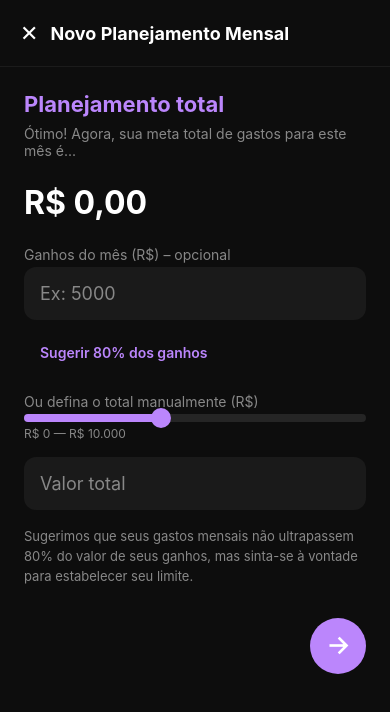
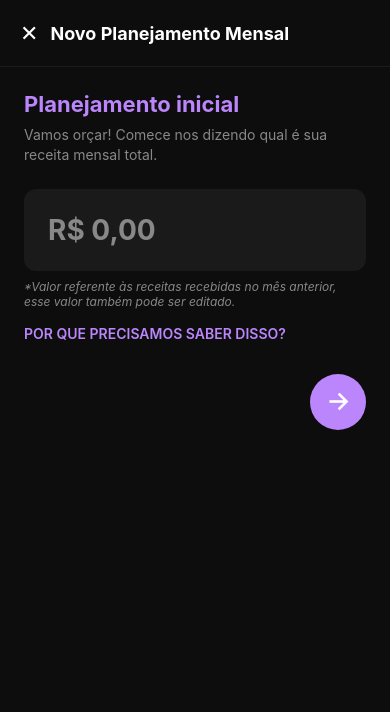
Before and after one commit to BrunaDomingues/FluxApp, a React Native app: screen /DefinirOrcamento in a window 390 px wide. Shown: the top 712 px of the page. Built offline with nearby package versions, Linux system fonts and the light colour scheme.

Commit message:
Update budget screen to include slider component; add @react-native-community/slider dependency and adjust budget calculation logic. Enhance user input handling and improve UI elements for better user experience.

```diff
--- a/package.json
+++ b/package.json
@@ -10,6 +10,7 @@
   },
   "dependencies": {
     "@expo/vector-icons": "^13.0.0",
+    "@react-native-community/slider": "5.0.1",
     "@react-navigation/bottom-tabs": "^7.15.5",
     "@react-navigation/native": "^7.1.33",
     "@react-navigation/stack": "^7.8.4",
--- a/src/screens/DefinirOrcamentoScreen.js
+++ b/src/screens/DefinirOrcamentoScreen.js
@@ -1,4 +1,4 @@
-import React, { useState, useMemo } from 'react';
+import React, { useState, useMemo, useEffect } from 'react';
 import {
   View,
   Text,
@@ -12,16 +12,17 @@ import {
   Modal,
   Pressable,
 } from 'react-native';
+import Slider from '@react-native-community/slider';
 import { useSafeAreaInsets } from 'react-native-safe-area-context';
 import Ionicons from '../components/Icons';
 import { colors, spacing, borderRadius } from '../constants/theme';
 import { useApp } from '../context/AppContext';
 
 const MESES = ['Janeiro', 'Fevereiro', 'Março', 'Abril', 'Maio', 'Junho', 'Julho', 'Agosto', 'Setembro', 'Outubro', 'Novembro', 'Dezembro'];
-const SLIDER_MAX = 10000;
 const SUGESTAO_PCT = 0.8;
+const SLIDER_MAX = 50000;
 
-const iconPorCat = { Alimentação: 'restaurant-outline', Moradia: 'home-outline', Transporte: 'car-outline', Lazer: 'happy-outline' };
+const iconPorCat = { Alimentação: 'restaurant-outline', Moradia: 'home-outline', Transporte: 'car-outline', Lazer: 'happy-outline', Saúde: 'medkit-outline', Educação: 'school-outline' };
 function getIcon(nome) { return iconPorCat[nome] || 'pricetag-outline'; }
 
 export default function DefinirOrcamentoScreen({ navigation, route }) {
@@ -30,27 +31,22 @@ export default function DefinirOrcamentoScreen({ navigation, route }) {
   const mes = route?.params?.mes ?? new Date().getMonth();
   const ano = route?.params?.ano ?? new Date().getFullYear();
   const orcAtual = getOrcamento(mes, ano);
-  const receitasMes = getReceitasNoMes(mes, ano);
-  const sugerido80 = Math.round(receitasMes * SUGESTAO_PCT * 100) / 100;
+  const mesAnterior = mes === 0 ? 11 : mes - 1;
+  const anoAnterior = mes === 0 ? ano - 1 : ano;
+  const receitaMesAnterior = getReceitasNoMes(mesAnterior, anoAnterior);
 
   const [step, setStep] = useState(1);
-  const [ganhosInput, setGanhosInput] = useState(receitasMes > 0 ? String(receitasMes) : '');
-  const [total, setTotal] = useState(() => orcAtual.total > 0 ? String(orcAtual.total) : (sugerido80 > 0 ? String(sugerido80) : ''));
-  const [totalSlider, setTotalSlider] = useState(() => orcAtual.total || sugerido80 || 4000);
-  const [categoriasSelecionadas, setCategoriasSelecionadas] = useState(() => {
-    const ids = {};
-    Object.keys(orcAtual.categorias || {}).forEach((id) => { ids[id] = true; });
-    return ids;
+  const [receitaMensal, setReceitaMensal] = useState(() => {
+    const r = receitaMesAnterior || orcAtual.total;
+    return r > 0 ? String(r) : '';
   });
-  const [porCategoria, setPorCategoria] = useState(() => {
-    const cat = {};
-    categorias.filter((c) => c.tipo === 'saida').forEach((c) => {
-      cat[c.id] = orcAtual.categorias[c.id] ?? 0;
-    });
-    return cat;
-  });
+  const [total, setTotal] = useState('');
+  const [totalSlider, setTotalSlider] = useState(0);
+  const [categoriasSelecionadas, setCategoriasSelecionadas] = useState({});
+  const [porCategoria, setPorCategoria] = useState({});
   const [modalMeta, setModalMeta] = useState(null);
 
+  const receitaNum = useMemo(() => parseFloat((receitaMensal || '0').replace(',', '.')) || 0, [receitaMensal]);
   const totalNum = useMemo(() => parseFloat((total || '0').replace(',', '.')) || 0, [total]);
   const totalAlocado = useMemo(
     () => Object.keys(categoriasSelecionadas).filter((id) => categoriasSelecionadas[id]).reduce((s, id) => s + (porCategoria[id] || 0), 0),
@@ -59,15 +55,35 @@ export default function DefinirOrcamentoScreen({ navigation, route }) {
   const valorRestante = Math.max(0, totalNum - totalAlocado);
   const categoriasSaida = categorias.filter((c) => c.tipo === 'saida');
 
-  const aplicar80 = () => {
-    const g = parseFloat((ganhosInput || '0').replace(',', '.')) || 0;
-    if (g <= 0) {
-      Alert.alert('Informe seus ganhos', 'Digite o valor dos ganhos do mês para sugerir 80%.');
+  const sliderMin = 0;
+  const sliderMax = step === 2
+    ? Math.max(receitaNum > 0 ? receitaNum : SLIDER_MAX, totalNum, 100)
+    : SLIDER_MAX;
+  const sliderValue = Math.min(sliderMax, Math.max(sliderMin, totalNum));
+
+  useEffect(() => {
+    if (step === 2 && receitaNum > 0 && total === '') {
+      const sugerido = Math.round(receitaNum * SUGESTAO_PCT * 100) / 100;
+      setTotal(String(sugerido));
+      setTotalSlider(sugerido);
+    }
+  }, [step, receitaNum]);
+
+  const avancarStep1 = () => {
+    if (receitaNum > 0) {
+      const sugerido = Math.round(receitaNum * SUGESTAO_PCT * 100) / 100;
+      setTotal(String(sugerido));
+      setTotalSlider(sugerido);
+    }
+    setStep(2);
+  };
+
+  const avancarStep2 = () => {
+    if (totalNum <= 0) {
+      Alert.alert('Atenção', 'Informe o valor máximo de gastos.');
       return;
     }
-    const v = Math.round(g * SUGESTAO_PCT * 100) / 100;
-    setTotal(String(v));
-    setTotalSlider(v);
+    setStep(3);
   };
 
   const toggleCategoria = (id) => {
@@ -75,7 +91,7 @@ export default function DefinirOrcamentoScreen({ navigation, route }) {
   };
 
   const abrirMeta = (cat) => {
-    setModalMeta({ cat, valor: porCategoria[cat.id] || 0 });
+    setModalMeta({ cat, valor: porCategoria[cat.id] ?? '' });
   };
 
   const salvarMeta = () => {
@@ -88,20 +104,25 @@ export default function DefinirOrcamentoScreen({ navigation, route }) {
 
   const handleSalvar = () => {
     if (totalNum <= 0) {
-      Alert.alert('Atenção', 'Informe o orçamento total.');
+      Alert.alert('Atenção', 'Orçamento inválido.');
       return;
     }
     const categoriasObj = {};
     Object.keys(categoriasSelecionadas).forEach((id) => {
-      if (categoriasSelecionadas[id] && (porCategoria[id] || 0) > 0) {
-        categoriasObj[id] = porCategoria[id];
+      if (categoriasSelecionadas[id]) {
+        const val = porCategoria[id] || 0;
+        if (val > 0) categoriasObj[id] = val;
       }
     });
     setOrcamentoMensal(mes, ano, totalNum, categoriasObj);
     navigation.goBack();
   };
 
-  const pctSlider = Math.min(100, (totalSlider / SLIDER_MAX) * 100);
+  const handleSliderChange = (v) => {
+    const valor = Math.round(v * 100) / 100;
+    setTotal(String(valor));
+    setTotalSlider(valor);
+  };
 
   return (
     <KeyboardAvoidingView
@@ -115,56 +136,76 @@ export default function DefinirOrcamentoScreen({ navigation, route }) {
         <Text style={styles.title}>Novo Planejamento Mensal</Text>
       </View>
 
+      {/* Etapa 1: Receita mensal */}
       {step === 1 && (
         <ScrollView contentContainerStyle={styles.content} keyboardShouldPersistTaps="handled">
-          <Text style={styles.stepTitle}>Planejamento total</Text>
-          <Text style={styles.stepSub}>Ótimo! Agora, sua meta total de gastos para este mês é...</Text>
-          <Text style={styles.valorGrande}>R$ {totalNum.toLocaleString('pt-BR', { minimumFractionDigits: 2 })}</Text>
-
-          <Text style={styles.label}>Ganhos do mês (R$) – opcional</Text>
+          <Text style={styles.stepTitle}>Planejamento inicial</Text>
+          <Text style={styles.stepSub}>Vamos orçar! Comece nos dizendo qual é sua receita mensal total.</Text>
           <TextInput
-            style={styles.input}
-            placeholder="Ex: 5000"
+            style={styles.inputGrande}
+            placeholder="R$ 0,00"
             placeholderTextColor={colors.textMuted}
-            value={ganhosInput}
-            onChangeText={setGanhosInput}
+            value={receitaMensal}
+            onChangeText={setReceitaMensal}
             keyboardType="decimal-pad"
           />
-          <TouchableOpacity style={styles.btn80} onPress={aplicar80}>
-            <Text style={styles.btn80Text}>Sugerir 80% dos ganhos</Text>
+          <Text style={styles.nota}>
+            *Valor referente às receitas recebidas no mês anterior, esse valor também pode ser editado.
+          </Text>
+          <TouchableOpacity style={styles.linkPorque}>
+            <Text style={styles.linkPorqueText}>POR QUE PRECISAMOS SABER DISSO?</Text>
           </TouchableOpacity>
-
-          <Text style={styles.label}>Ou defina o total manualmente (R$)</Text>
-          <View style={styles.sliderWrap}>
-            <View style={styles.sliderTrack}>
-              <View style={[styles.sliderFill, { width: `${pctSlider}%` }]} />
-              <View style={[styles.sliderThumb, { left: `${pctSlider}%` }]} />
-            </View>
-            <Text style={styles.sliderLabels}>R$ 0 — R$ {SLIDER_MAX.toLocaleString('pt-BR')}</Text>
-          </View>
-          <TextInput
-            style={styles.input}
-            placeholder="Valor total"
-            placeholderTextColor={colors.textMuted}
-            value={total}
-            onChangeText={(v) => { setTotal(v); const n = parseFloat(v.replace(',', '.')) || 0; setTotalSlider(n); }}
-            keyboardType="decimal-pad"
-          />
-
-          <Text style={styles.sugestaoText}>
-            Sugerimos que seus gastos mensais não ultrapassem 80% do valor de seus ganhos, mas sinta-se à vontade para estabelecer seu limite.
-          </Text>
-
-          <TouchableOpacity style={styles.proximoBtn} onPress={() => setStep(2)}>
+          <TouchableOpacity style={styles.proximoBtn} onPress={avancarStep1}>
             <Ionicons name="arrow-forward" size={28} color={colors.textPrimary} />
           </TouchableOpacity>
         </ScrollView>
       )}
 
+      {/* Etapa 2: Valor máximo de gastos (80% padrão) */}
       {step === 2 && (
         <ScrollView contentContainerStyle={styles.content} keyboardShouldPersistTaps="handled">
-          <Text style={styles.stepTitle}>Categorias e sub-categorias</Text>
-          <Text style={styles.stepSub}>Escolha para quais categorias você gostaria de definir orçamentos.</Text>
+          <Text style={styles.stepTitle}>Valor máximo de gastos</Text>
+          <Text style={styles.stepSub}>
+            {receitaNum > 0
+              ? `Sua meta total de gastos para este mês. Sugerimos 80% da sua receita (R$ ${Math.round(receitaNum * SUGESTAO_PCT * 100) / 100}), mas você pode alterar.`
+              : 'Sua meta total de gastos para este mês. Digite o valor ou use a barra.'}
+          </Text>
+          <Text style={styles.valorGrande}>R$ {totalNum.toLocaleString('pt-BR', { minimumFractionDigits: 2 })}</Text>
+          <View style={styles.sliderWrap}>
+            <Slider
+              style={styles.slider}
+              minimumValue={sliderMin}
+              maximumValue={sliderMax}
+              value={sliderValue}
+              onValueChange={handleSliderChange}
+              minimumTrackTintColor={colors.secondary}
+              maximumTrackTintColor={colors.backgroundCardElevated}
+              thumbTintColor={colors.secondary}
+              step={sliderMax > 1000 ? 10 : 1}
+            />
+            <Text style={styles.sliderLabels}>
+              R$ {sliderMin.toLocaleString('pt-BR')} — R$ {sliderMax.toLocaleString('pt-BR')}
+            </Text>
+          </View>
+          <TextInput
+            style={styles.input}
+            placeholder="Ou digite o valor"
+            placeholderTextColor={colors.textMuted}
+            value={total}
+            onChangeText={(v) => { setTotal(v); setTotalSlider(parseFloat(v.replace(',', '.')) || 0); }}
+            keyboardType="decimal-pad"
+          />
+          <TouchableOpacity style={styles.proximoBtn} onPress={avancarStep2}>
+            <Ionicons name="arrow-forward" size={28} color={colors.textPrimary} />
+          </TouchableOpacity>
+        </ScrollView>
+      )}
+
+      {/* Etapa 3: Escolher categorias */}
+      {step === 3 && (
+        <ScrollView contentContainerStyle={styles.content} keyboardShouldPersistTaps="handled">
+          <Text style={styles.stepTitle}>Categorias e subcategorias</Text>
+          <Text style={styles.stepSub}>Escolha para quais categorias você gostaria de definir orçamento.</Text>
           {categoriasSaida.map((cat) => (
             <TouchableOpacity
               key={cat.id}
@@ -181,23 +222,28 @@ export default function DefinirOrcamentoScreen({ navigation, route }) {
               </View>
             </TouchableOpacity>
           ))}
-          <TouchableOpacity style={styles.proximoBtn} onPress={() => setStep(3)}>
+          <TouchableOpacity style={styles.proximoBtn} onPress={() => setStep(4)}>
             <Ionicons name="arrow-forward" size={28} color={colors.textPrimary} />
           </TouchableOpacity>
         </ScrollView>
       )}
 
-      {step === 3 && (
+      {/* Etapa 4: Metas e valor restante */}
+      {step === 4 && (
         <ScrollView contentContainerStyle={styles.content} keyboardShouldPersistTaps="handled">
-          <View style={styles.resumoRow}>
-            <Text style={styles.resumoLabel}>Total</Text>
-            <Text style={styles.resumoValor}>R$ {totalNum.toLocaleString('pt-BR', { minimumFractionDigits: 2 })}</Text>
+          <Text style={styles.stepTitle}>Metas e Orçamentos</Text>
+          <View style={styles.totalCard}>
+            <Text style={styles.totalCardValor}>R$ {totalNum.toLocaleString('pt-BR', { minimumFractionDigits: 2 })}</Text>
+            <Text style={styles.totalCardLabel}>Total</Text>
           </View>
           <View style={styles.resumoRow}>
+            <Ionicons name="diamond-outline" size={20} color={colors.secondary} />
             <Text style={styles.resumoLabel}>Valor restante</Text>
             <Text style={styles.resumoValor}>R$ {valorRestante.toLocaleString('pt-BR', { minimumFractionDigits: 2 })}</Text>
           </View>
-          <Text style={styles.metasIntro}>Está na hora de definir suas metas. Atribua o valor que desejar a cada categoria selecionada.</Text>
+          <Text style={styles.metasIntro}>
+            Está na hora de definir suas metas. Atribua o valor que desejar a cada categoria selecionada. O valor é descontado do restante.
+          </Text>
 
           {categoriasSaida.filter((c) => categoriasSelecionadas[c.id]).map((cat) => (
             <TouchableOpacity key={cat.id} style={styles.metaRow} onPress={() => abrirMeta(cat)}>
@@ -209,7 +255,7 @@ export default function DefinirOrcamentoScreen({ navigation, route }) {
             </TouchableOpacity>
           ))}
 
-          <TouchableOpacity style={styles.addCatBtn} onPress={() => setStep(2)}>
+          <TouchableOpacity style={styles.addCatBtn} onPress={() => setStep(3)}>
             <Ionicons name="add-circle-outline" size={22} color={colors.secondary} />
             <Text style={styles.addCatBtnText}>ADICIONAR CATEGORIA</Text>
           </TouchableOpacity>
@@ -232,6 +278,7 @@ export default function DefinirOrcamentoScreen({ navigation, route }) {
                   </View>
                   <Text style={styles.catNome}>{modalMeta.cat.nome}</Text>
                 </View>
+                <Text style={styles.modalLabel}>Valor de gasto para esta categoria</Text>
                 <TextInput
                   style={styles.modalInput}
                   value={String(modalMeta.valor)}
@@ -240,6 +287,9 @@ export default function DefinirOrcamentoScreen({ navigation, route }) {
                   placeholder="0,00"
                   placeholderTextColor={colors.textMuted}
                 />
+                <Text style={styles.modalRestante}>
+                  Valor restante após: R$ {Math.max(0, valorRestante + (porCategoria[modalMeta.cat.id] || 0) - (parseFloat(String(modalMeta.valor).replace(',', '.')) || 0)).toLocaleString('pt-BR', { minimumFractionDigits: 2 })}
+                </Text>
               </>
             )}
             <View style={styles.modalBtns}>
@@ -272,44 +322,39 @@ const styles = StyleSheet.create({
   title: { fontSize: 18, fontWeight: '700', color: colors.textPrimary, flex: 1 },
   content: { padding: spacing.lg, paddingBottom: spacing.xl * 2 },
   stepTitle: { fontSize: 22, fontWeight: '700', color: colors.secondary, marginBottom: spacing.sm },
-  stepSub: { fontSize: 14, color: colors.textMuted, marginBottom: spacing.lg },
+  stepSub: { fontSize: 14, color: colors.textMuted, marginBottom: spacing.lg, lineHeight: 20 },
+  inputGrande: {
+    backgroundColor: colors.backgroundCard,
+    borderRadius: borderRadius.md,
+    padding: spacing.lg,
+    fontSize: 28,
+    fontWeight: '700',
+    color: colors.textPrimary,
+    marginBottom: spacing.sm,
+  },
+  nota: { fontSize: 12, color: colors.textMuted, marginBottom: spacing.md, fontStyle: 'italic' },
+  linkPorque: { marginBottom: spacing.xl },
+  linkPorqueText: { fontSize: 14, fontWeight: '600', color: colors.secondary },
   valorGrande: { fontSize: 32, fontWeight: '700', color: colors.textPrimary, marginBottom: spacing.lg },
-  label: { fontSize: 14, color: colors.textMuted, marginBottom: spacing.xs },
   input: {
     backgroundColor: colors.backgroundCard,
     borderRadius: borderRadius.md,
     padding: spacing.md,
     fontSize: 18,
     color: colors.textPrimary,
-    marginBottom: spacing.md,
-  },
-  btn80: {
-    alignSelf: 'flex-start',
-    paddingVertical: spacing.sm,
-    paddingHorizontal: spacing.md,
     marginBottom: spacing.lg,
   },
-  btn80Text: { fontSize: 14, fontWeight: '600', color: colors.secondary },
   sliderWrap: { marginBottom: spacing.md },
+  slider: { width: '100%', height: 40 },
   sliderTrack: {
     height: 8,
     backgroundColor: colors.backgroundCardElevated,
     borderRadius: 4,
     marginBottom: spacing.xs,
-    position: 'relative',
+    overflow: 'hidden',
   },
-  sliderFill: { position: 'absolute', left: 0, top: 0, bottom: 0, backgroundColor: colors.secondary, borderRadius: 4 },
-  sliderThumb: {
-    position: 'absolute',
-    top: -6,
-    width: 20,
-    height: 20,
-    borderRadius: 10,
-    backgroundColor: colors.secondary,
-    marginLeft: -10,
-  },
+  sliderFill: { height: '100%', backgroundColor: colors.secondary, borderRadius: 4 },
   sliderLabels: { fontSize: 12, color: colors.textMuted },
-  sugestaoText: { fontSize: 13, color: colors.textMuted, marginBottom: spacing.xl, lineHeight: 20 },
   proximoBtn: {
     alignSelf: 'flex-end',
     width: 56,
@@ -347,10 +392,24 @@ const styles = StyleSheet.create({
     justifyContent: 'center',
   },
   radioChecked: { backgroundColor: colors.secondary, borderColor: colors.secondary },
-  resumoRow: { flexDirection: 'row', justifyContent: 'space-between', alignItems: 'center', marginBottom: spacing.sm },
-  resumoLabel: { fontSize: 16, color: colors.textMuted },
+  totalCard: {
+    backgroundColor: colors.backgroundCard,
+    borderRadius: borderRadius.md,
+    padding: spacing.lg,
+    alignItems: 'center',
+    marginBottom: spacing.md,
+  },
+  totalCardValor: { fontSize: 24, fontWeight: '700', color: colors.textPrimary },
+  totalCardLabel: { fontSize: 14, color: colors.textMuted, marginTop: 4 },
+  resumoRow: {
+    flexDirection: 'row',
+    alignItems: 'center',
+    marginBottom: spacing.lg,
+    gap: spacing.sm,
+  },
+  resumoLabel: { fontSize: 16, color: colors.textMuted, flex: 1 },
   resumoValor: { fontSize: 18, fontWeight: '700', color: colors.textPrimary },
-  metasIntro: { fontSize: 14, color: colors.textMuted, marginTop: spacing.md, marginBottom: spacing.lg },
+  metasIntro: { fontSize: 14, color: colors.textMuted, marginBottom: spacing.lg },
   metaRow: {
     flexDirection: 'row',
     alignItems: 'center',
@@ -382,14 +441,16 @@ const styles = StyleSheet.create({
   modalBox: { backgroundColor: colors.backgroundCard, borderRadius: borderRadius.lg, padding: spacing.lg },
   modalTitle: { fontSize: 18, fontWeight: '700', color: colors.textPrimary, marginBottom: spacing.lg },
   modalCatRow: { flexDirection: 'row', alignItems: 'center', marginBottom: spacing.md },
+  modalLabel: { fontSize: 14, color: colors.textMuted, marginBottom: spacing.xs },
   modalInput: {
     backgroundColor: colors.background,
     borderRadius: borderRadius.md,
     padding: spacing.md,
     fontSize: 24,
     color: colors.textPrimary,
-    marginBottom: spacing.lg,
+    marginBottom: spacing.sm,
   },
+  modalRestante: { fontSize: 12, color: colors.textMuted, marginBottom: spacing.lg },
   modalBtns: { flexDirection: 'row', justifyContent: 'flex-end', gap: spacing.lg },
   modalBtnCancel: { padding: spacing.sm },
   modalBtnCancelText: { fontSize: 14, fontWeight: '600', color: colors.textMuted },
```
Also changed, not shown: 1 other file (tests, documents, lock files or other folders).
